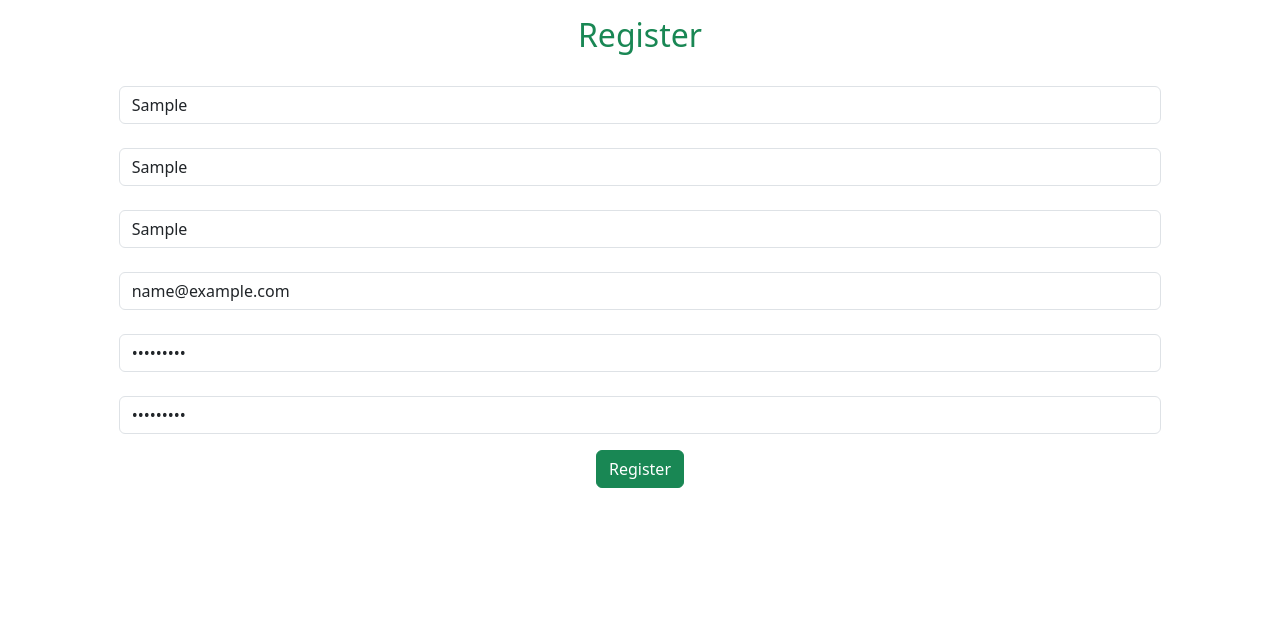
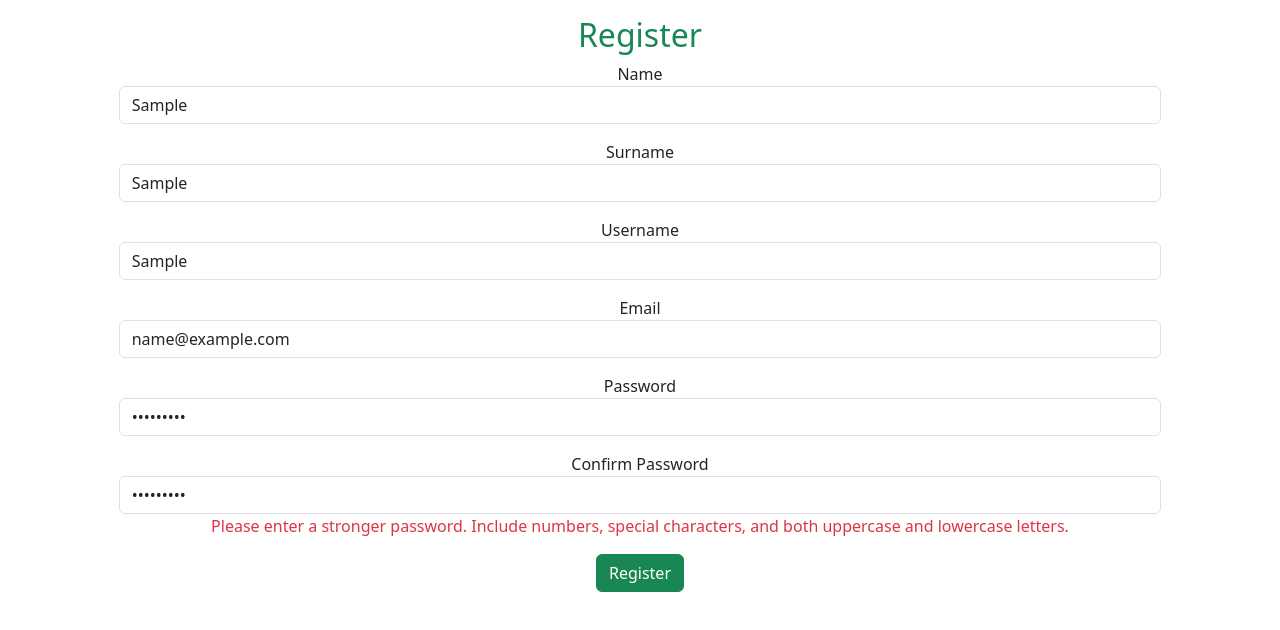
Before and after one commit to GabrieBu/adv_web_lab, a React (Vite) app in the folder weblab/: page /register in a window 1280 px wide. Both pictures are taken after typing "Sample", "Sample", "Sample", "name@example.com", "Sample123", "Sample123" into the empty fields and a click on the button "Register". Shown: the top 630 px of the page. Built offline with nearby package versions, Linux system fonts and the light colour scheme; no server answers; what ldrs would draw is missing.

Commit message:
Message of error in login and register

```diff
--- a/weblab/src/pages/Login.jsx
+++ b/weblab/src/pages/Login.jsx
@@ -1,5 +1,5 @@
 import { useState } from "react";
-import { useForm } from "react-hook-form";
+import { set, useForm } from "react-hook-form";
 import { useLogin } from "../hooks/useLogin";
 import Loader from "../loaders/Loader";
 import { Link } from "react-router-dom";
@@ -14,6 +14,8 @@ function Login() {
   const { register: register_r, handleSubmit: handleSubmit_r } = useForm();
   const { login, isLoading } = useLogin();
   const [errorMessages, setErrorMessages] = useState("");
+  const [ errorMessages_resetPasssword, setErrorMessages_resetPasssword] = useState("");
+  const [ validation_resetPassword, setValidation_resetPassword] = useState("");
 
   async function onSubmit(auth) {
     if (!validateEmail(auth.email)) {
@@ -31,10 +33,17 @@ function Login() {
 
   function onResetPassword(obj) {
     if (!validateEmail(obj.email)) {
-      alert("Email not valid!");
-    } else {
+      setErrorMessages_resetPasssword("Please enter a valid email address");
+    }
+
+    if (resetPassword(obj.email)) {
+      setErrorMessages_resetPasssword("Email not found");
+      setValidation_resetPassword("");
+    }
+    else {
       resetPassword(obj.email);
-      alert("Email sent");
+      setValidation_resetPassword("Email sent");
+      setErrorMessages_resetPasssword("");
     }
   }
   return (
@@ -112,7 +121,8 @@ function Login() {
 
             {display ? (
               <form onSubmit={handleSubmit_r(onResetPassword)}>
-                <label htmlFor="email">Insert a valid email</label>
+                <p></p>
+                <label htmlFor="email">Email</label>
 
                 <input
                   id="email"
@@ -124,6 +134,8 @@ function Login() {
                     required: "This field is required",
                   })}
                 />
+                {errorMessages_resetPasssword && <p className="text-danger">{errorMessages_resetPasssword}</p>}
+                {validation_resetPassword && <p className="text-success">{validation_resetPassword}</p>}
                 <button
                   type="submit"
                   style={{
--- a/weblab/src/pages/Register.jsx
+++ b/weblab/src/pages/Register.jsx
@@ -1,3 +1,4 @@
+import React, { useState } from "react";
 import { useForm } from "react-hook-form";
 import { useRegister } from "../hooks/useRegister";
 import { validateEmail } from "../services/db/validation";
@@ -17,23 +18,37 @@ function Register() {
   useTitle("Sign up!");
   const { register, handleSubmit } = useForm();
   const { register_api, isLoading } = useRegister();
+  const [errorMessages_Email, setErrorMessages_Email] = useState("");
+  const [errorMessages_Passwords, setErrorMessages_Passwords] = useState("");
+  const [successMessage, setSuccessMessage] = useState("");
 
   function onSubmit(auth) {
+    setErrorMessages_Email("");
+    setErrorMessages_Passwords("");
+    setSuccessMessage("");
+
     if (!validateEmail(auth.email)) {
-      alert("Email is not valid!");
-      return;
+      setErrorMessages_Email("Email is not valid!");
     }
+    else {
+      setErrorMessages_Email("");
+    }
+
     if (!isStrongPassword(auth.password)) {
-      alert(
+      setErrorMessages_Passwords(
         "Please enter a stronger password. Include numbers, special characters, and both uppercase and lowercase letters."
       );
-      return;
     }
+
     if (auth.password !== auth.password_two) {
-      alert("The passwords do not match. Please try again.");
-      return;
+      setErrorMessages_Passwords("The passwords do not match.");
     }
+
     register_api(auth); //create record in OAuth supabase and corresponding record in user table (same user id)
+    if (register_api(auth)) {
+      setSuccessMessage("Successfully registered!");
+    }
+
   }
 
   return (
@@ -44,7 +59,7 @@ function Register() {
           <h2 className="text-success">Register</h2>
           <form onSubmit={handleSubmit(onSubmit)}>
             <div className="form-group">
-              <label htmlFor="name"></label>
+              <label htmlFor="name">Name</label>
               <input
                 id="name"
                 type="text"
@@ -56,9 +71,10 @@ function Register() {
                 })}
               />
             </div>
+            <p></p>
 
             <div className="form-group">
-              <label htmlFor=""></label>
+              <label htmlFor="">Surname</label>
               <input
                 id="surname"
                 type="text"
@@ -70,9 +86,10 @@ function Register() {
                 })}
               />
             </div>
+            <p></p>
 
             <div className="form-group">
-              <label htmlFor="username"></label>
+              <label htmlFor="username">Username</label>
               <input
                 id="username"
                 type="text"
@@ -84,9 +101,10 @@ function Register() {
                 })}
               />
             </div>
+            <p></p>
 
             <div className="form-group">
-              <label htmlFor="email"></label>
+              <label htmlFor="email">Email</label>
               <input
                 id="email"
                 type="email"
@@ -98,9 +116,11 @@ function Register() {
                 })}
               />
             </div>
+            {errorMessages_Email && <p className="text-danger">{errorMessages_Email}</p>}
+            <p></p>
 
             <div className="form-group">
-              <label htmlFor="password"></label>
+              <label htmlFor="password">Password</label>
               <input
                 id="password"
                 type="password"
@@ -111,8 +131,10 @@ function Register() {
                 })}
               />
             </div>
+            <p></p>
+
             <div className="form-group">
-              <label htmlFor="password_two"></label>
+              <label htmlFor="password_two">Confirm Password</label>
               <input
                 id="password_two"
                 type="password"
@@ -123,10 +145,12 @@ function Register() {
                 })}
               />
             </div>
+            {errorMessages_Passwords && <p className="text-danger">{errorMessages_Passwords}</p>}
             <p></p>
             <button type="register" className="btn btn-success">
               {!isLoading ? "Register" : <Loader />}
             </button>
+            {successMessage && <p className="text-success">{successMessage}</p>}
           </form>
         </div>
       </div>
--- a/weblab/src/services/db/authentication/apiAuth.js
+++ b/weblab/src/services/db/authentication/apiAuth.js
@@ -37,7 +37,6 @@ export async function logout() {
 
 export async function resetPassword(auth) {
   let { data, error } = await supabase.auth.resetPasswordForEmail(auth);
-
   if (error) throw new Error(error.message);
   return data;
 }
```
Also changed, not shown: 1 other file (tests, documents, lock files or other folders).
